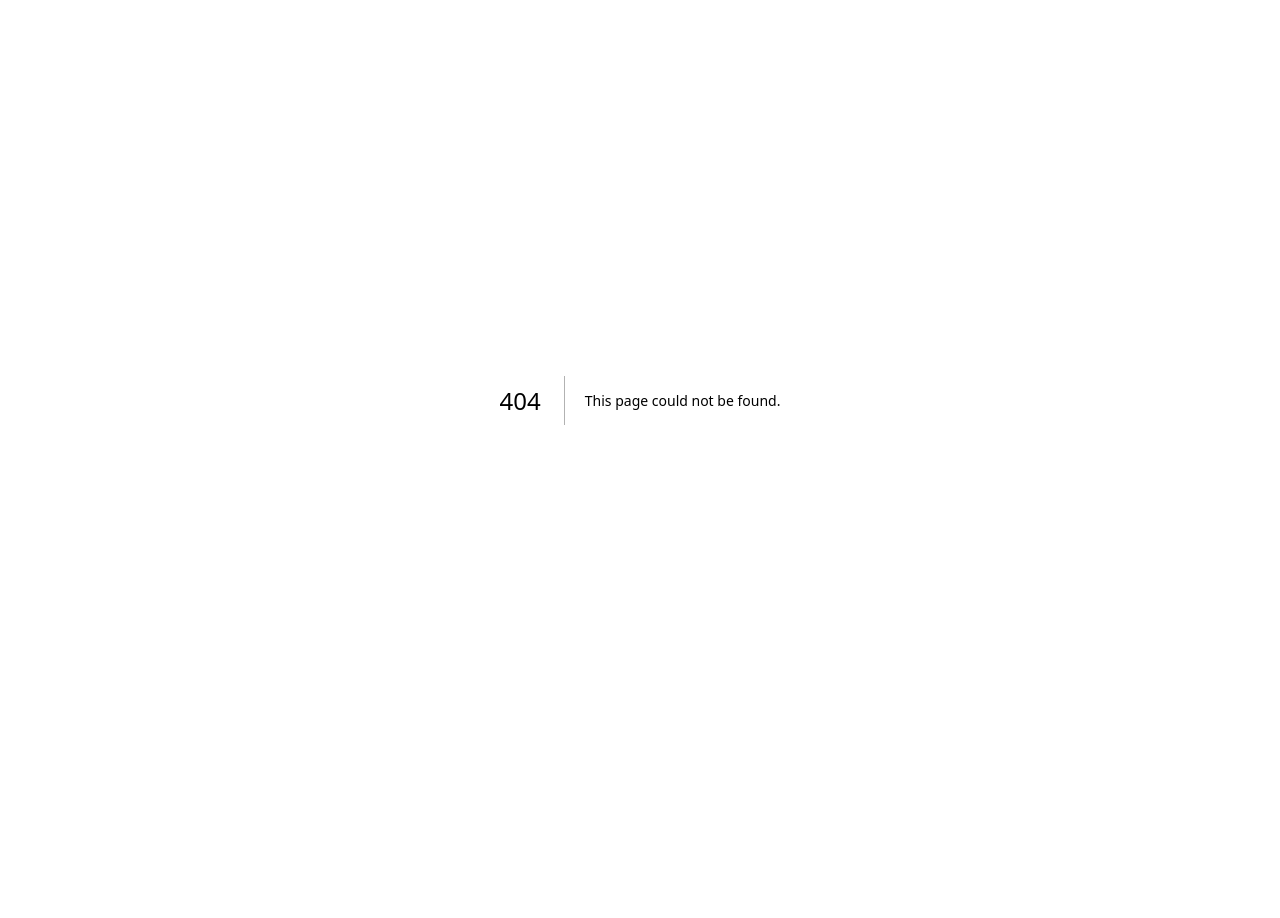
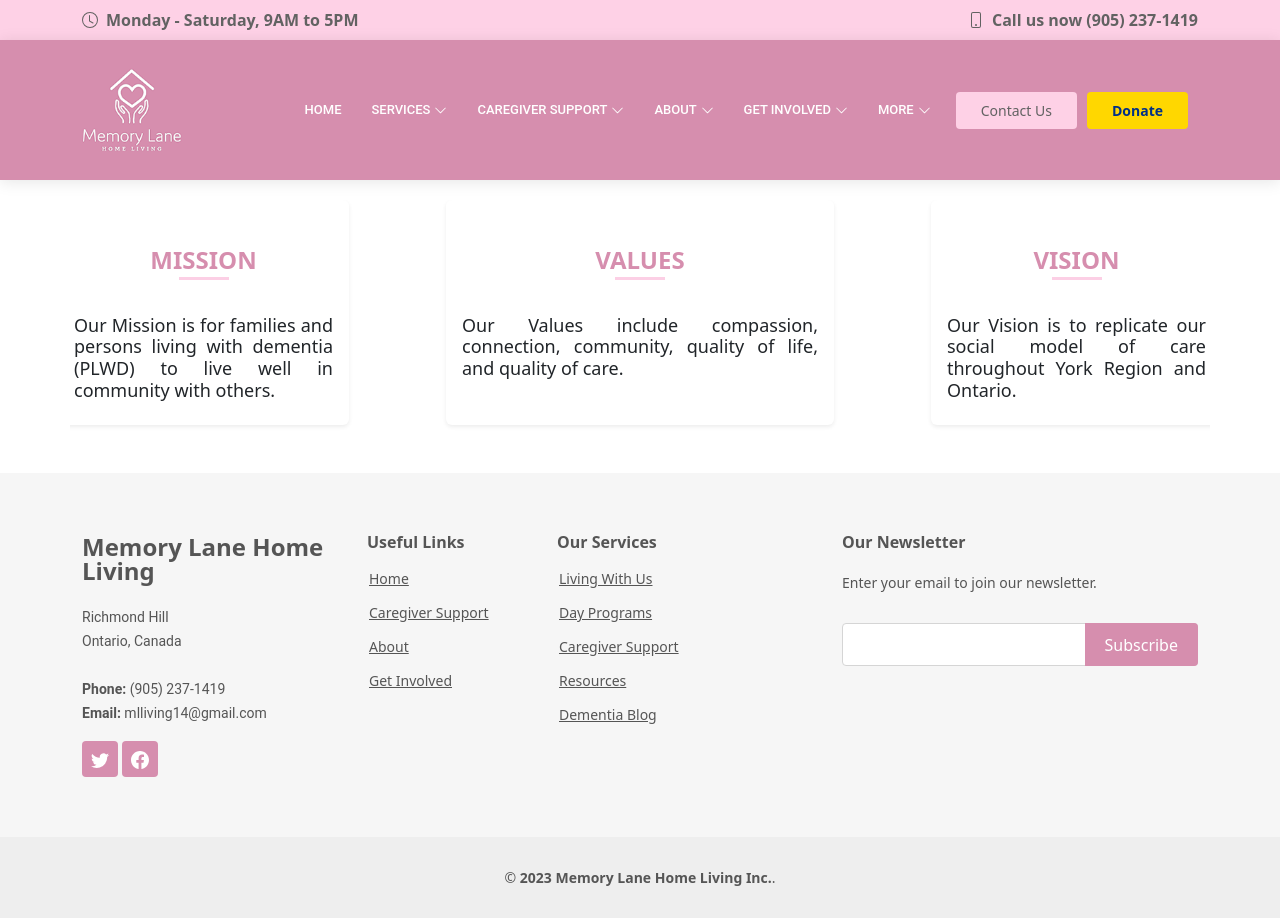
Before and after one commit to gerodrig/memory-lane-fullstack, a Next.js app: page /mission in a window 1280 px wide. Before the commit this address had no page. Before the commit the page ends 800 px from the top, so only its background shows below. Built offline with nearby package versions, Linux system fonts and the light colour scheme.

Commit message:
added mission page and corrected some typos

```diff
--- a/components/content/Team.tsx
+++ b/components/content/Team.tsx
@@ -12,12 +12,12 @@
 export const Team = ({ id = '' }) => {
   return (
     <>
-      <SeparatorIdentifier id={id} />
       <section
-        id="team"
+        // id="team"
         className={`${style['board-members']} ${styleSection['section-bg']} my-5`}>
         <div className="container" data-aos="fade-up">
           <div className={`${styleSection['section-title']}`}>
+          <SeparatorIdentifier id={id} />
             <h2>Our Team</h2>
             <p className={styleSection.description}>
               We are grateful for the guidance and support from friends, family,
--- a/components/ui/Navbar.tsx
+++ b/components/ui/Navbar.tsx
@@ -150,7 +150,7 @@
                     <Link href="/#music-from-the-heart" scroll={false}>Music From The Heart</Link>
                   </li>
                   <li onClick={toggleMobileNav}>
-                    <Link href="/#respite-care" scroll={false}>Caregiver Support</Link>
+                    <Link href="/#respite-care" scroll={false}>Respite Care</Link>
                   </li>
                 </ul>
               </li>
@@ -187,7 +187,7 @@
                     aboutDropdownOpen ? styles['dropdown-active'] : ''
                   }>
                   <li onClick={toggleMobileNav}>
-                    <Link href="/#" scroll={false}>Mission</Link>
+                    <Link href="/mission">Mission</Link>
                   </li>
                   <li onClick={toggleMobileNav}>
                     <Link href="/#gallery" scroll={false}>Gallery</Link>
@@ -212,10 +212,7 @@
                     getInvolvedDopdownOpen ? styles['dropdown-active'] : ''
                   }>
                   <li onClick={toggleMobileNav}>
-                    <Link href="/volunteers">Volunteers</Link>
-                  </li>
-                  <li onClick={toggleMobileNav}>
-                    <Link href="/#board-directors" scroll={false}>Board of Directors</Link>
+                    <Link href="/volunteers">Board of Directors/Volunteers</Link>
                   </li>
                 </ul>
               </li>
--- /dev/null
+++ b/pages/mission/index.tsx
@@ -0,0 +1,48 @@
+import { MemoryLaneLayout } from '@components/layouts';
+
+import styleSection from '@styles/Section.module.css';
+
+export default function Mission() {
+  return (
+    <MemoryLaneLayout
+      title="Memory Lane Home Living Inc. | Dementia Care Home Richmond Hill ON"
+      pageDescription="Memory Lane Home Living Inc. Mission page.">
+      <section id="mission" style={{ marginTop: '200px' }}>
+        <div className="container overflow-hidden" data-aos="fade-up">
+          {/* //create  a flex row that divides each title in 3 in medium and large screens and 1 in small screens */}
+          <div className="row gx-5 gy-sm-5">
+            <div className='col-md-3 col-sm-12 shadow-sm p-3 mb-5 bg-body rounded'>
+              <div className={styleSection['section-title']}>
+                <h4>Mission</h4>
+              </div>
+              <h5 className={styleSection.description}>
+                Our Mission is for families and persons living with dementia
+                (PLWD) to live well in community with others.
+              </h5>
+            </div>
+            <div className='col-md-1 .d-sm-none' />
+            <div className='col-md-4 col-sm-12 shadow-sm p-3 mb-5 bg-body rounded'>
+              <div className={styleSection['section-title']}>
+                <h4>Values</h4>
+              </div>
+              <h5 className={styleSection.description}>
+                Our Values include compassion, connection, community, quality of
+                life, and quality of care.
+              </h5>
+            </div>
+            <div className='col-md-1 .d-sm-none' />
+            <div className='col-md-3 col-sm-12 shadow-sm p-3 mb-5 bg-body rounded'>
+              <div className={styleSection['section-title']}>
+                <h4>Vision</h4>
+              </div>
+              <h5 className={styleSection.description}>
+                Our Vision is to replicate our social model of care throughout
+                York Region and Ontario.
+              </h5>
+            </div>
+          </div>
+        </div>
+      </section>
+    </MemoryLaneLayout>
+  );
+}
--- a/styles/Section.module.css
+++ b/styles/Section.module.css
@@ -20,6 +20,27 @@
   width: 50px;
   height: 3px;
   background: #d68eae;
+  bottom: 0;
+  left: calc(50% - 25px);
+}
+
+.section-title h4 {
+  font-size: 24px;
+  font-weight: bold;
+  color: var(--primary-color);
+  text-transform: uppercase;
+  margin-bottom: 5px;
+  padding-bottom: 5px;
+  position: relative;
+}
+
+.section-title h4::after {
+  content: '';
+  position: absolute;
+  display: block;
+  width: 50px;
+  height: 3px;
+  background: var(--secondary-color);
   bottom: 0;
   left: calc(50% - 25px);
 }
```
Also changed, not shown: components/content/Services.tsx (+13 -6 lines).
